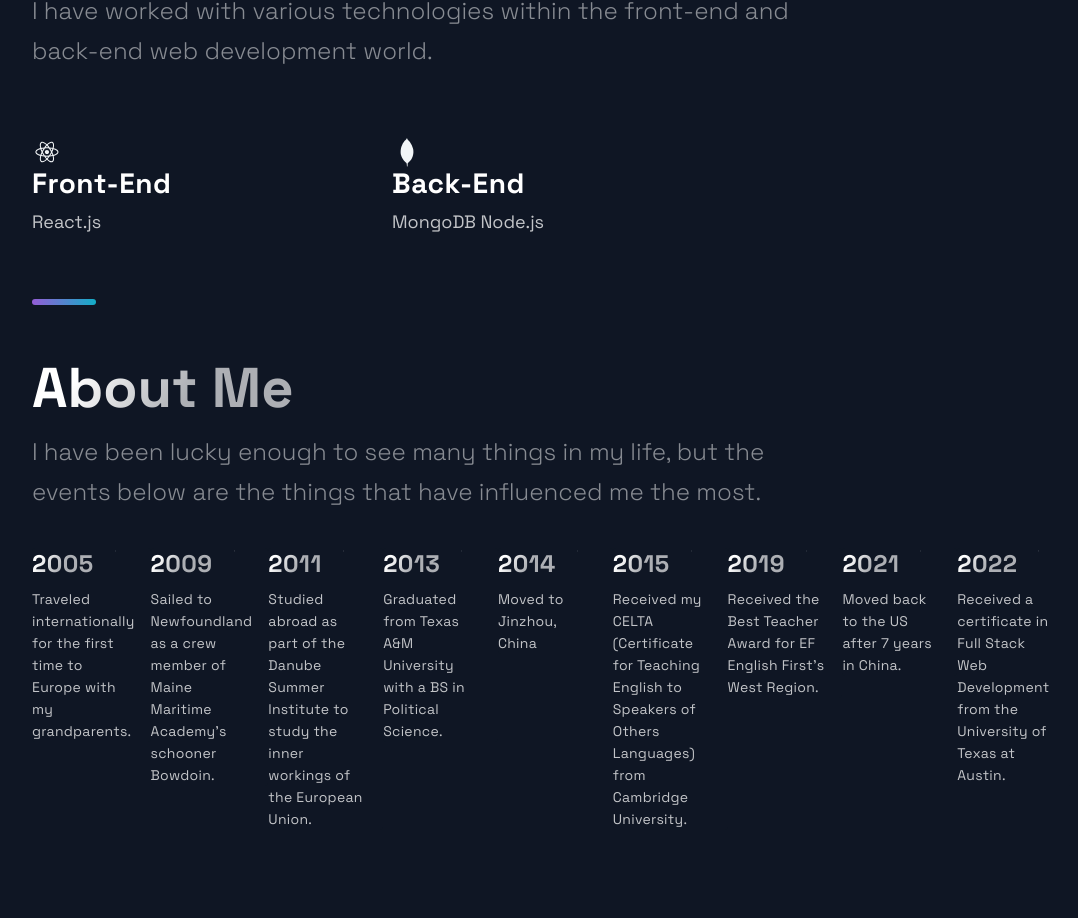
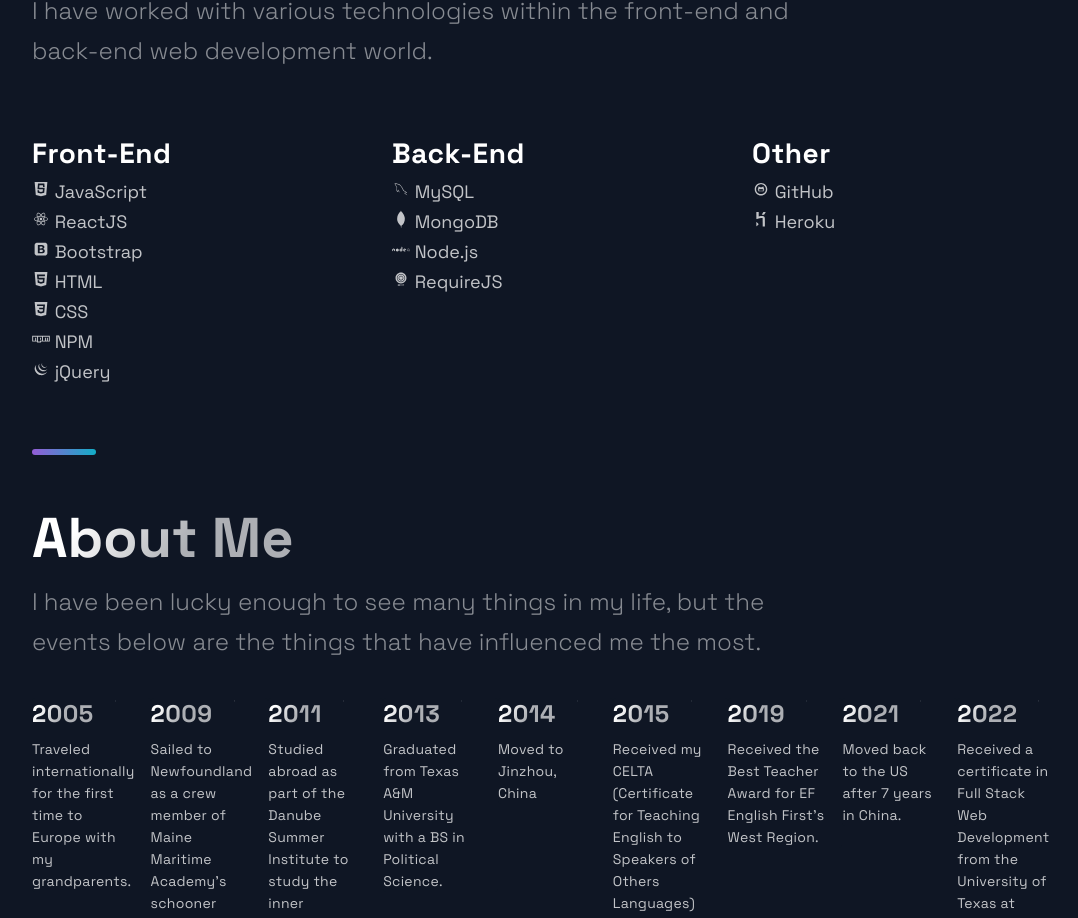
Before and after one commit to rkingjr/Professional_Portfolio, a Next.js app: page / in a window 1280 px wide. Shown: the part 2492-3410 px from the top of the page, without its empty margins (88-1166 px from the left). Built offline with nearby package versions, Linux system fonts and the light colour scheme.

Commit message:
update technology componenet with added list items

```diff
--- a/src/components/Technologies/Technologies.js
+++ b/src/components/Technologies/Technologies.js
@@ -1,5 +1,6 @@
 import React from 'react';
-import { DiFirebase, DiReact, DiMongodb } from 'react-icons/di';
+import { DiRequirejs } from 'react-icons/di';
+import { DiGithub, DiHeroku, DiMysql, DiJqueryLogo, DiCss3, DiNpm, DiHtml5, DiBootstrap, DiJavascript, DiNodejs, DiReact, DiMongodb } from 'react-icons/di';
 import { Section, SectionDivider, SectionText, SectionTitle } from '../../styles/GlobalComponents';
 import { List, ListContainer, ListItem, ListParagraph, ListTitle } from './TechnologiesStyles';
 
@@ -17,21 +18,39 @@
     </SectionText>
     <List>
       <ListItem>
-        <DiReact size="3rem"/>
+        <div size="3rem"/>
         <ListContainer>
           <ListTitle>Front-End</ListTitle>
           <ListParagraph>
-            React.js
+            <DiJavascript></DiJavascript> JavaScript<br/>
+            <DiReact></DiReact> ReactJS<br/>
+            <DiBootstrap></DiBootstrap> Bootstrap<br/>
+            <DiHtml5></DiHtml5> HTML<br/>
+            <DiCss3></DiCss3> CSS<br/>
+            <DiNpm></DiNpm> NPM<br/>
+            <DiJqueryLogo></DiJqueryLogo> jQuery<br/>
           </ListParagraph>
         </ListContainer>
       </ListItem>
       <ListItem>
-        <DiMongodb size="3rem"/>
+        <div size="3rem"/>
         <ListContainer>
           <ListTitle>Back-End</ListTitle>
           <ListParagraph>
-            MongoDB
-            Node.js
+            <DiMysql></DiMysql> MySQL<br/>
+            <DiMongodb></DiMongodb> MongoDB<br/>
+            <DiNodejs></DiNodejs> Node.js<br/>
+            <DiRequirejs></DiRequirejs> RequireJS<br/>
+          </ListParagraph>
+        </ListContainer>
+      </ListItem>
+      <ListItem>
+        <div size="3rem"/>
+        <ListContainer>
+          <ListTitle>Other</ListTitle>
+          <ListParagraph>
+            <DiGithub></DiGithub> GitHub<br/>
+            <DiHeroku></DiHeroku> Heroku<br/>
           </ListParagraph>
         </ListContainer>
       </ListItem>
--- a/src/constants/constants.js
+++ b/src/constants/constants.js
@@ -22,8 +22,8 @@
     description:"A clone of the classic game 'Snake' used to help me learn basic game mechanics.",
     image: '../images/3.png',
     tags: ['CSS', 'JavaScript', 'HTML'],
-    source: 'https://github.com/rkingjr/MERNcuriosityCabinet',
-    visit: 'https://mern-curiosity-cabinet.herokuapp.com/',
+    source: 'https://github.com/rkingjr/Snake_Clone',
+    visit: 'https://rkingjr.github.io/Snake_Clone/',
     id: 1,
   },
   {
@@ -31,14 +31,14 @@
     description:"A clone of the classic game 'Pong' to help me better understand how to integrate math equations into code.",
     image: '../images/4.png',
     tags: ['CSS', 'JavaScript', 'HTML'],
-    source: 'https://github.com/rkingjr/MERNcuriosityCabinet',
-    visit: 'https://mern-curiosity-cabinet.herokuapp.com/',
+    source: 'https://github.com/rkingjr/Pong_Clone',
+    visit: 'https://rkingjr.github.io/Pong_Clone/',
     id: 1,
   },
 ];
 
 export const TimeLineData = [
-  { year: 2005, text: 'Traveled internationally for the first time to Europe with my grandparents.', },
+  { image: '../images/4.png', year: 2005, text: 'Traveled internationally for the first time to Europe with my grandparents.', },
   { year: 2009, text: "Sailed to Newfoundland as a crew member of Maine Maritime Academy's schooner Bowdoin.", },
   { year: 2011, text: 'Studied abroad as part of the Danube Summer Institute to study the inner workings of the European Union.', },
   { year: 2013, text: 'Graduated from Texas A&M University with a BS in Political Science.', },
```
